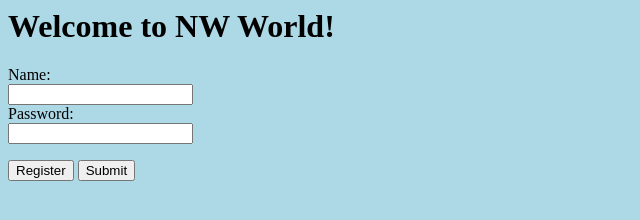
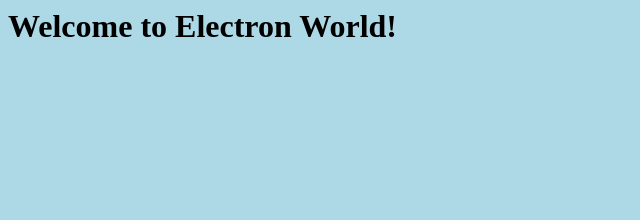
Before and after one commit to memory125/electron-nw-sample, a plain HTML site: page hello-electron/index.html in a window 1280 px wide. Shown: the whole page, without its empty margins (0-640 px from the left). Drawn offline with Linux system fonts and the light colour scheme.

Commit message:
udpate hello electron

```diff
--- a/hello-electron/index.html
+++ b/hello-electron/index.html
@@ -1,19 +1,8 @@
 <html>
     <head>
-        <title>Hello NW.js</title>
+        <title>Hello Electron</title>
     </head>
     <body bgcolor="lightblue">
-        <h1>Welcome to NW World!</h1>
-        <div class="login">
-            <form>
-                Name:<br>
-                <input type="text" name="username">
-                <br>
-                Password:<br>
-                <input type="password" name="pwd">
-            </form>
-            <button>Register</button>
-            <button>Submit</button>
-        </div>
+        <h1>Welcome to Electron World!</h1>
     </body>
 </html>
--- a/hello-electron/main.js
+++ b/hello-electron/main.js
@@ -13,7 +13,7 @@ app.on('window-all-closed', () => {
 
 app.on('ready', () => {
     mainWindow = new BrowserWindow();
-    mainWindow.loadURL('file://${app.getAppPath()}/index.html');
+    mainWindow.loadURL('file://${__dirname}/index.html');
     mainWindow.on('closed', () => {
         mainWindow = null;
     });
```
